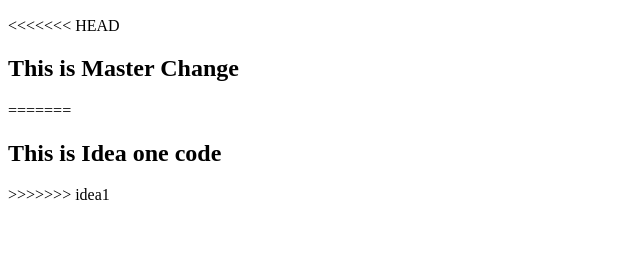
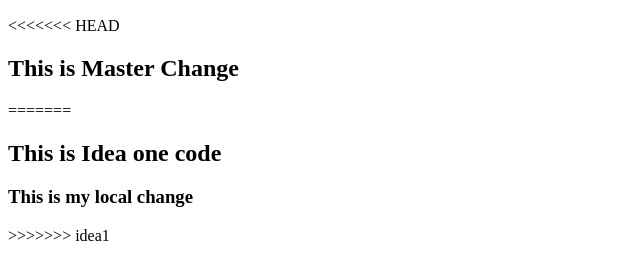
Before and after one commit to AvinashGuptaKV/WebReport, a plain HTML site: page index.html in a window 1280 px wide. Shown: the part 155-434 px from the top of the page, without its empty margins (0-640 px from the left). Drawn offline with Linux system fonts and the light colour scheme.

Commit message:
local change

```diff
--- a/index.html
+++ b/index.html
@@ -5,4 +5,5 @@
 <h2>This is Master Change</h2>
 =======
 <h2>This is Idea one code</h2>
+<h3>This is my local change</h3>
 >>>>>>> idea1
```
